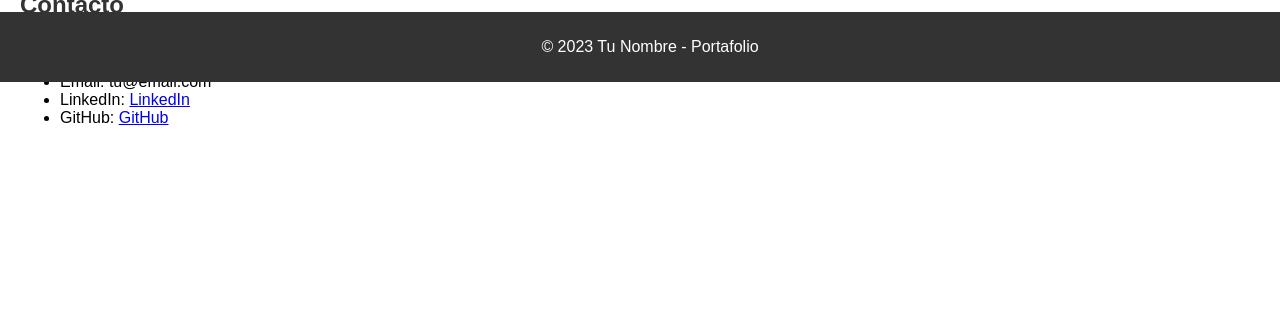
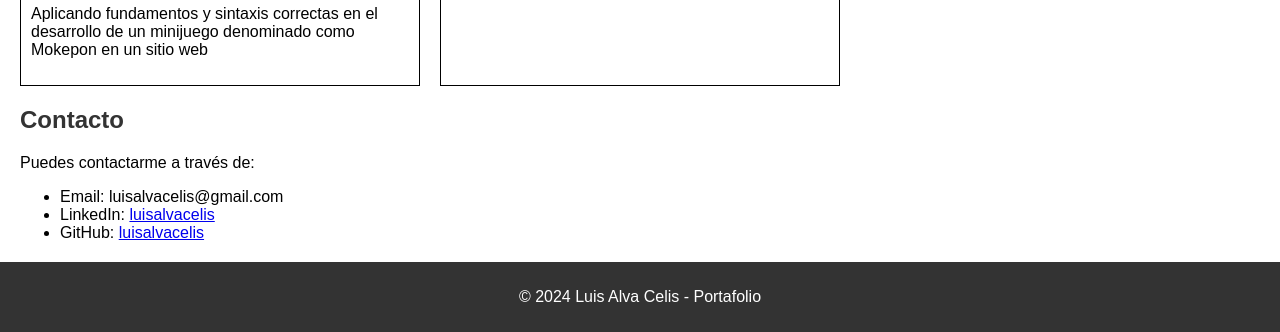
Before and after one commit to LuisAlvaCelis/LuisAlvaCelis, a PHP site: page / in a window 1280 px wide. Shown: the part 718-1050 px from the top of the page. Before the commit the page ends 843 px from the top, so only its background shows below. Run offline with PHP 8.4, Linux system fonts and the light colour scheme.

Commit message:
cv actualizado

```diff
--- a/index.html
+++ b/index.html
@@ -1,46 +1,100 @@
 <!DOCTYPE html>
 <html lang="es">
   <head>
-    <meta charset="UTF-8">
-    <meta name="viewport" content="width=device-width, initial-scale=1.0">
-    <link rel="stylesheet" href="src/styles.css">
+    <meta charset="UTF-8" />
+    <meta name="viewport" content="width=device-width, initial-scale=1.0" />
+    <link rel="stylesheet" href="src/styles.css" />
     <title>Luis Alva Celis</title>
   </head>
   <body>
-
     <header>
-        <h1>Tu Nombre</h1>
-        <p>Desarrollador Web</p>
+      <h1>Luis Angel Hugo Alva Celis</h1>
+      <p>
+        Desarrollador FullStack (En proceso) / Analista de Datos (Power BI,
+        Excel, SQL)
+      </p>
     </header>
 
     <section id="about">
       <h2>Sobre mí</h2>
-        <p>Breve descripción sobre quién eres, tus habilidades y tu pasión por la programación.</p>
+      <p>
+        Estudiante séptimo ciclo de la carrera de ing. de sistemas de la
+        Universidad Cesar Vallejo - Lima, Perú
+      </p>
     </section>
 
     <section id="projects">
       <h2>Proyectos Destacados</h2>
-        <div class="project">
-            <img src="project1.jpg" alt="Proyecto 1">
-            <h3>Proyecto 1</h3>
-            <p>Descripción breve del proyecto y tu rol en él.</p>
+      <div class="projects">
+        <div class="proyect-1">
+          <h3>Sistema JZG</h3>
+          <ul>
+            <li>
+              Repositorio:
+              <a href="https://github.com/luisalvacelis/jzg" target="_blank">
+                GitHub</a
+              >
+            </li>
+            <li>Lenguajes utilizados: Java - MySQL</li>
+          </ul>
+          <p>
+            Sistema para el envio de correos de forma masiva, verificar correos,
+            almacenar imagenes, prueba de mecanografía y registro de propuestas.
+          </p>
         </div>
-        <!-- Agrega más proyectos según sea necesario -->
+      </div>
+    </section>
+
+    <section id="courses">
+      <h2>Cursos Desarrollados</h2>
+      <div class="courses">
+        <div class="course-1">
+          <h3>Curso Gratis de Programación Básica - Platzi</h3>
+          <ul>
+            <li>
+              Repositorio:
+              <a href="https://github.com/luisalvacelis/first-page">GitHub</a>
+            </li>
+            <li>Lenguajes utilizados: HTML - CSS - JavaScript</li>
+          </ul>
+          <p>
+            Aplicando fundamentos y sintaxis correctas en el desarrollo de un
+            minijuego denominado como Mokepon en un sitio web
+          </p>
+        </div>
+        <div class="course-2">
+          <h3>Computación Básica - Platzi</h3>
+          <ul>
+            <li>Repositorio: Ninguno</li>
+            <li>Lenguajes utilizados: Ninguno</li>
+          </ul>
+          <p>Conceptos, Historia y flujo de una computadora.</p>
+        </div>
+      </div>
     </section>
 
     <section id="contact">
       <h2>Contacto</h2>
       <p>Puedes contactarme a través de:</p>
       <ul>
-            <li>Email: tu@email.com</li>
-            <li>LinkedIn: <a href="https://www.linkedin.com/in/tunombre" target="_blank">LinkedIn</a></li>
-            <li>GitHub: <a href="https://github.com/tunombre" target="_blank">GitHub</a></li>
+        <li>Email: luisalvacelis@gmail.com</li>
+        <li>
+          LinkedIn:
+          <a href="https://www.linkedin.com/in/luisalvacelis" target="_blank"
+            >luisalvacelis</a
+          >
+        </li>
+        <li>
+          GitHub:
+          <a href="https://github.com/luisalvacelis" target="_blank"
+            >luisalvacelis</a
+          >
+        </li>
       </ul>
     </section>
 
     <footer>
-        <p>&copy; 2023 Tu Nombre - Portafolio</p>
+      <p>&copy; 2024 Luis Alva Celis - Portafolio</p>
     </footer>
-
   </body>
 </html>
--- a/src/styles.css
+++ b/src/styles.css
@@ -1,5 +1,5 @@
 body {
-    font-family: 'Arial', sans-serif;
+  font-family: "Arial", sans-serif;
   margin: 0;
   padding: 0;
   box-sizing: border-box;
@@ -29,7 +29,16 @@ footer {
   color: #fff;
   text-align: center;
   padding: 10px;
-    position: fixed;
-    bottom: 0;
-    width: 100%;
 }
+
+.projects,
+.courses {
+  display: grid;
+  gap: 20px;
+  grid-template-columns: 400px 400px;
+}
+.projects div,
+.courses div {
+  border: 1px solid black;
+  padding: 10px;
+}
```
Lines whose indentation alone changed are shown as unchanged.
